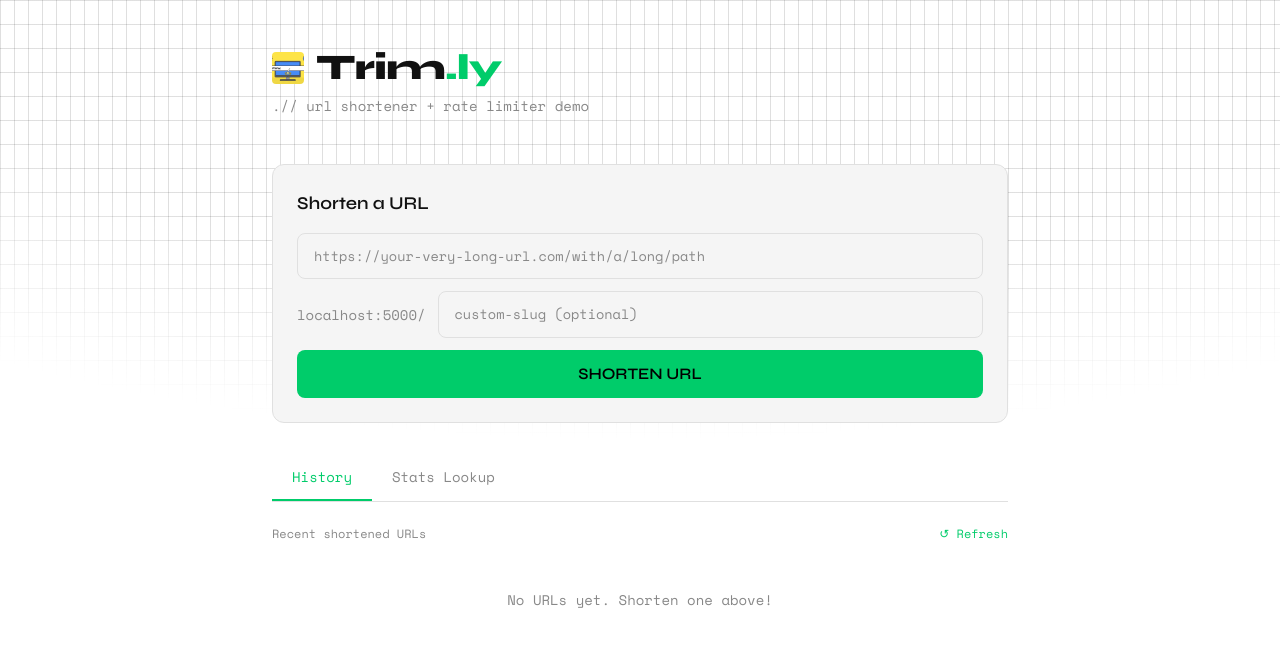
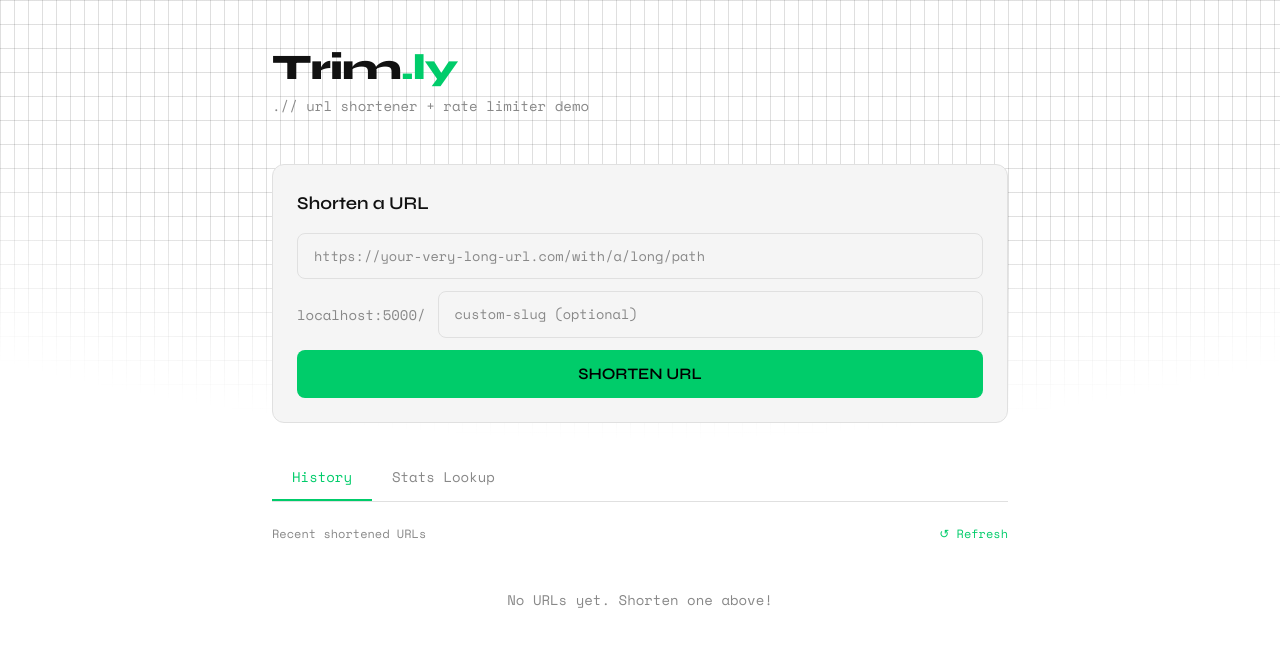
Before and after one commit to ankandotcom/url-shortener-rate-limiter, a website: page public/index.html in a window 1280 px wide. Drawn offline with nearby package versions, Linux system fonts and the light colour scheme; no server answers.

Commit message:
removed logo from header

```diff
--- a/public/index.html
+++ b/public/index.html
@@ -23,7 +23,6 @@
     <!-- Header -->
     <header class="mb-12">
       <div class="flex items-center gap-3 mb-2">
-        <img src="./images/url_shortener.webp" alt="logo" class="w-8 h-8 rounded object-cover" />
         <h1 class="text-4xl font-extrabold tracking-tight" style="font-family:'Syne',sans-serif">
           Trim<span style="color:var(--accent)">.ly</span>
         </h1>
```
